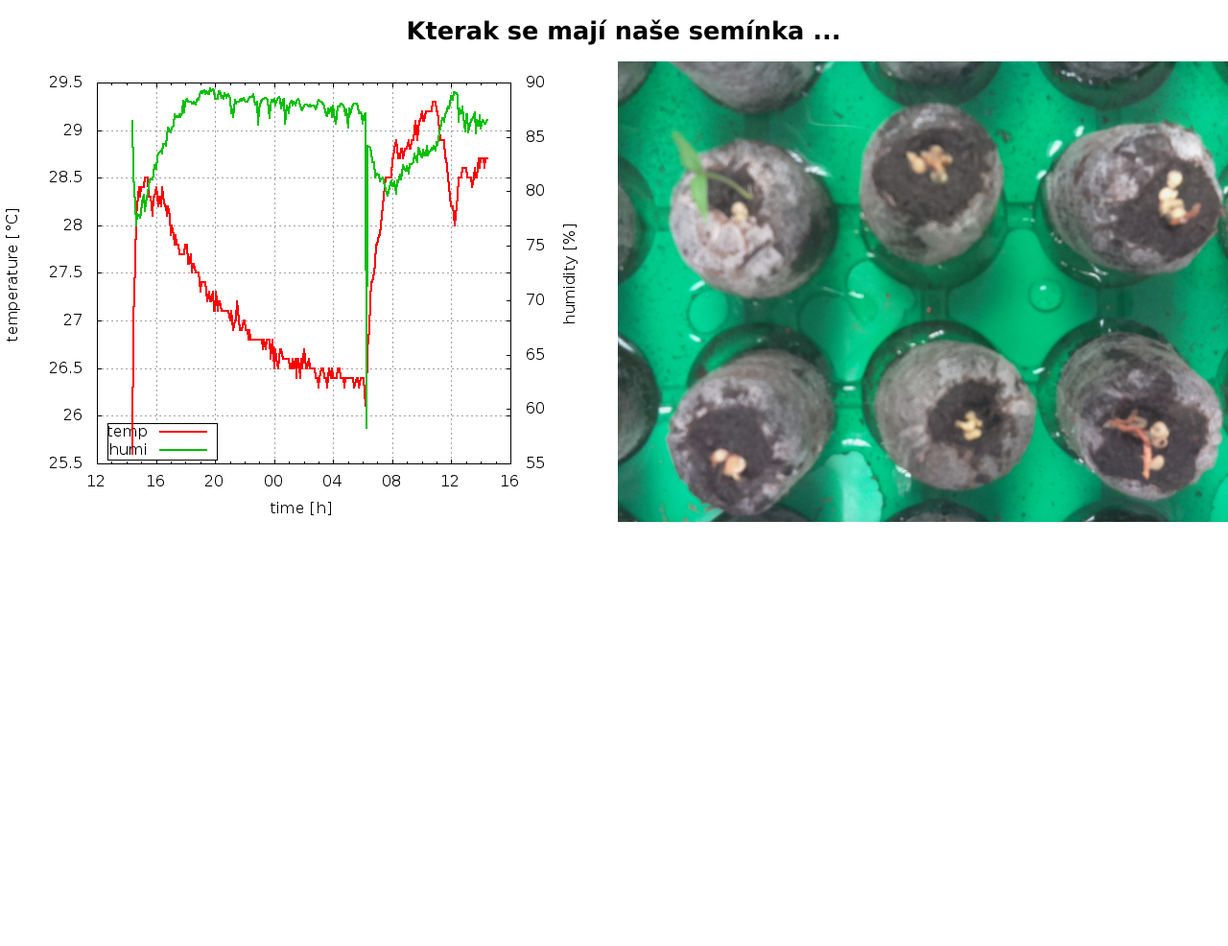
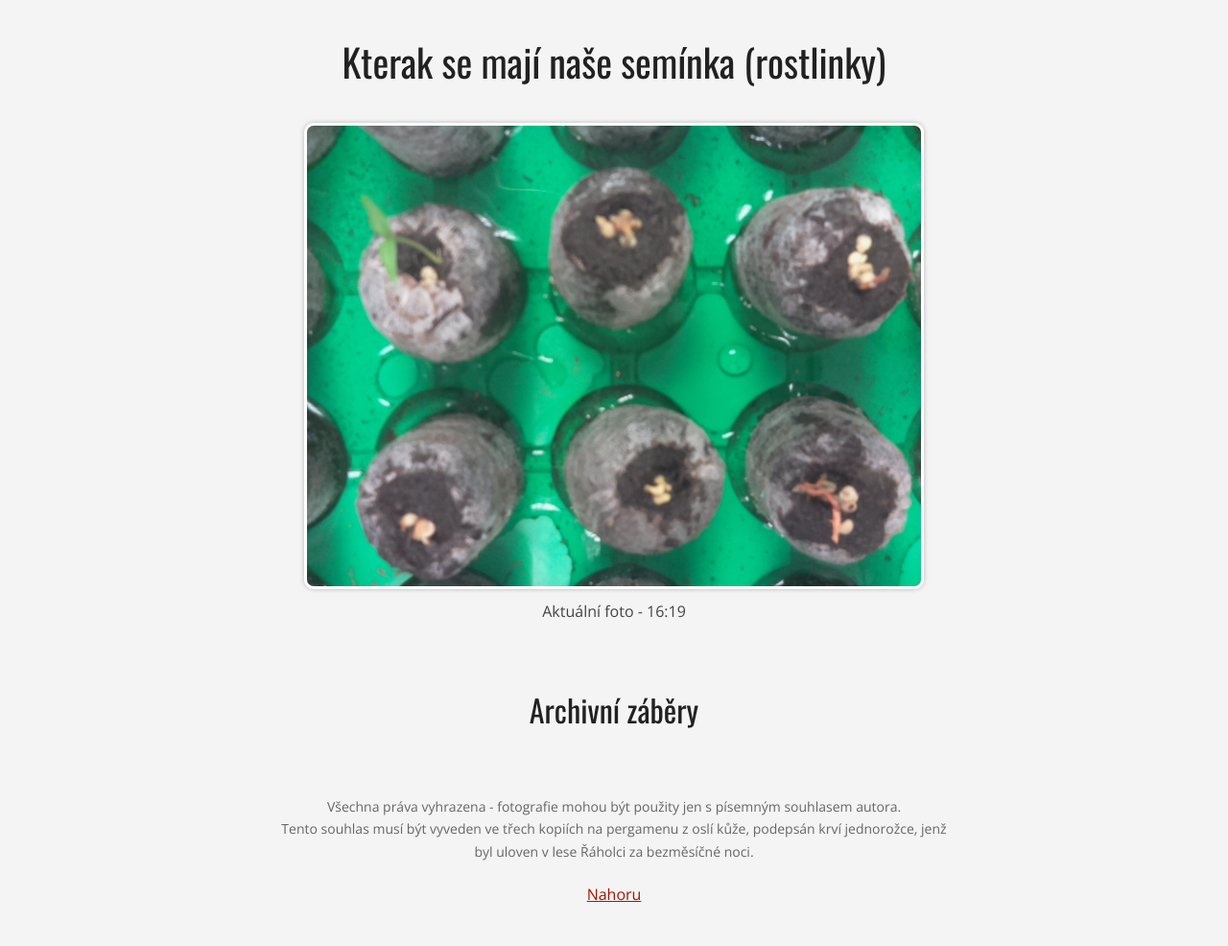
Before and after one commit to ondrejh/rpi_chilli, a PHP site: page / in a window 1280 px wide. Shown: the whole page at 96% size. Before the commit the page ends 544 px from the top, so only its background shows below. Run offline with PHP 8.4, Linux system fonts and the light colour scheme; some libraries are stand-ins or nearby versions.

Commit message:
php version web

```diff
--- a/www/index.html
+++ /dev/null
@@ -1,33 +0,0 @@
-<!DOCTYPE html>
-<html>
-
-<head>
-  <meta charset="utf-8" />
-  <title>Semínka papriček</title>
-  <!--<script type="text/javascript" src="http://code.jquery.com/jquery-latest.min.js"></script>
-  <!--[if lt IE 9]>
-    <script src="http://html5shiv.googlecode.com/svn/trunk/html5.js"></script>
-  <![endif]-->
-  <style type="text/css">
-    header, section, footer, aside, nav, article, figure, audio, video, canvas  { display:block; }
-  </style>
-  <link rel="stylesheet" type="text/css" href="style.css" media="screen" />
-  <link rel="shortcut icon" href="chilli.ico" />
-</head>
-
-<body>
-
-	<header>
-	<h1 align='center'>Kterak se mají naše semínka ...</h1>
-	</header>
-
-	<article>
-		<div>
-			<img class="left" src="humi.png" alt="Graf teploty a vlhkosti v pařníčku">
-			<img class="right" src="chilli.jpg" alt="Jak to v pařníčku aktuálně vypadá ...">
-		</div>
-	</article>
-
-</body>
-
-</html>
--- /dev/null
+++ b/www/index.php
@@ -0,0 +1,100 @@
+<!DOCTYPE html>
+<html>
+
+<head>
+    <meta charset="UTF-8">
+    <meta name="robots" content="noindex, nofollow">
+    <meta name="rating" content="general">
+    <meta name="author" content="chilli man">
+    <meta name="viewport" content="width=device-width, initial-scale=1.0, maximum-scale=1.0, user-scalable=no">
+    <meta http-equiv="X-UA-Compatible" content="IE=edge">
+    <title>Semínka papriček</title>
+    <meta name="description" content="Zobrazení aktuální situace v našem pařníčku. Můžete zde nejen sledovat vývoj teploty a vzdušné vlhkosti, ale také vidíte aktuální foto rostlinek." />
+    <meta name="keywords" content="semínka, chilli, moruga, čisté zlo" />
+
+    <link rel="stylesheet" type="text/css" href="https://cdnjs.cloudflare.com/ajax/libs/normalize/4.0.0/normalize.min.css" media="screen, print" />
+    <link rel="stylesheet" type="text/css" href="style.css" media="screen, print" />
+    <link href='https://fonts.googleapis.com/css?family=Open+Sans:400,700,400italic|Oswald&amp;subset=latin,latin-ext' rel='stylesheet' type='text/css'>
+    <link rel="shortcut icon" href="favicon.ico" />
+</head>
+
+<body class="home">
+
+    <header id="top">
+        <h1>Kterak se mají naše semínka (rostlinky)</h1>
+    </header>
+
+    <section class="content">
+
+        <article class="main">
+            <!--<p class="left">
+            <img src="humi.png" alt="Graf teploty a vlhkosti v pařníčku" width="600" height="450" />
+            <span class="desc">Graf aktuální teploty a&nbsp;vzdušné vlhkosti</span>
+            </p>-->
+            <p class="right">
+                <img src="chilli.jpg" alt="Jak to v pařníčku aktuálně vypadá" />
+                <?php
+                    echo '<span class="desc">Aktuální foto - ' . date("H:i",filemtime('chilli.jpg')) . '</span>';
+                ?>
+            </p>
+        </article>
+
+        <article class="archive">
+            <h2>Archivní záběry</h2>
+            <?php
+                function mtimecmp($a, $b) {
+                    $mt_a = filemtime($a);
+                    $mt_b = filemtime($b);
+
+                    if ($mt_a == $mt_b)
+                        return 0;
+                    else if ($mt_a < $mt_b)
+                        return -1;
+                    else
+                        return 1;
+                }
+
+                $images = glob('archive/*.jpg');
+                usort($images, "mtimecmp");
+                array_reverse($images);
+
+                for ($i = count($images) - 1; $i >= 0; $i--) {
+                    $image = $images[$i];
+                    $day = substr($image, 14, 2);
+                    $month = substr($image, 12, 2);
+                    $year = substr($image, 8, 4);
+                    $hour = substr($image, 17, 2);
+                    $minute = substr($image, 19, 2);
+
+                    if($hour == '07') {
+                        echo '<p class="foto"><img class="fotoImg" src="'.$image.'" />';
+                        echo '<span class="name">'.$day.'.'.$month.'.'.$year.' - '.$hour.':'.$minute.'</span></p>';
+                    }
+                }
+            ?>
+        </article>
+    </section>
+
+    <footer>
+        <p>Všechna práva vyhrazena - fotografie mohou být použity jen s&nbsp;písemným souhlasem autora.</p>
+        <p>Tento souhlas musí být vyveden ve&nbsp;třech kopiích na&nbsp;pergamenu z&nbsp;oslí kůže, podepsán krví jednorožce, jenž byl uloven v&nbsp;lese Řáholci za&nbsp;bezměsíčné noci.</p>
+        <p class="toTop">
+            <a href="#top" title="Přejít na horní část stránky">Nahoru</a>
+        </p>
+    </footer>
+
+    <script type="text/javascript" src="http://code.jquery.com/jquery-2.2.0.min.js" ></script>
+    <script type="text/javascript">
+        $(document).ready(function (){
+            function scrollToTop(aid){
+                var aTag = $("[id='"+ aid +"']");
+                    $('html,body').animate({scrollTop: aTag.offset().top},'slow');
+                }
+                $(".toTop a").click(function() {
+                scrollToTop('top');
+            });
+        });
+    </script>
+
+</body>
+</html>
--- a/www/style.css
+++ b/www/style.css
@@ -1,22 +1,171 @@
+*,
+*:before,
+*:after	{ -webkit-box-sizing: border-box; -moz-box-sizing: border-box; box-sizing: border-box; }
+
+html,
 body {
-	margin-left: auto;
-	margin-right: auto;
-	margin-top: 0;
-	width: 1300px;
-	font-family: Verdana, Arial, sans-serif;
-	font-size: .8em;
+	margin: 0;
+	padding: 0;
+	min-height: 100%;
+	font-family: 'Open Sans', Arial, sans-serif;
+	font-weight: 400;
+	font-size: 100%;
+	line-height: 1.667;
+	background-color: #f4f4f4;
+	text-align: center;
+	color: #444;
+}
+h1, h2 {
+	text-align: center;
+	margin: 0;
+	font-weight: 400;
+	font-size: 2.5em;
+	line-height: 1.2;
+	font-family: 'Oswald', Arial;
+	color: #212121;
+}
+h2 {
+	font-size: 2em;
+	margin: 30px 0;
+}
+p {
+	margin: 0 0 25px;
+	line-height: 1.667;
+}
+a {
+	text-decoration: underline;
+	color: #A61300;
+}
+a:hover,
+a:focus {
+	text-decoration: none;
+	color: #000;
 }
 
-h1 {
-	text-align = center;
+
+/* hlavicka */
+header {
+	max-width: 1260px;
+	margin: 0 auto;
+	padding: 40px 12px;
 }
 
-img.left {
-	position = relative;
-	left = 0;
+
+/* hlavni cast */
+.content {
+	max-width: 1260px;
+	margin: 0 auto;
+	padding: 0 12px 40px;
+}
+.main {
+	margin-bottom: 70px;
 }
 
-img.right {
-	position = relative;
-	right = 0;
+article:after {
+	content: '';
+	display: block;
+	clear: both;
 }
+
+.left,
+.right {
+	margin: 0;
+	max-width: 49%;
+	float: left;
+}
+.right {
+	float: none;
+	margin: 0 auto;
+	max-width: 90%;
+}
+img {
+	max-width: 100%;
+	height: auto;
+	vertical-align: top;
+	box-shadow: 0 0 5px rgba(0,0,0,0.25);
+	border-radius: 10px;
+	border: 3px solid #fff;
+}
+.desc {
+	display: block;
+	padding-top: 10px;
+}
+
+
+/* archiv fotek */
+.foto {
+	float: left;
+	width: 23%;
+	margin: 0 2.667% 2.667% 0;
+}
+.foto:nth-child(4n+1) {
+	margin-right: 0;
+}
+.name {
+	display: block;
+}
+
+
+/* paticka */
+footer {
+	max-width: 1260px;
+	margin: 0 auto;
+	padding: 0 12px 40px;
+	color: #666;
+	font-size: 14px;
+}
+footer p {
+	margin: 0 auto;
+	max-width: 700px;
+}
+footer p.toTop {
+	padding-top: 20px;
+	font-size: 1rem;
+}
+
+
+/* responze */
+@media only screen and (max-device-width: 767px) {
+
+	.left,
+	.right {
+		float: none;
+		display: block;
+		margin: 0 auto 45px;
+		max-width: 100%;
+	}
+	.right {
+		margin-bottom: 0;
+	}
+	.foto {
+		width: 48%;
+		margin: 0 0 4%;
+	}
+	.foto:nth-child(odd) {
+		float: right;
+	}
+
+}
+
+/* hlaska pro stary prohlizec */
+.home .buorg {
+	font-size: 13px;
+	background-color: #fff5ae;
+	box-shadow: 0 0 5px rgba(0,0,0,0.35);
+}
+.home .buorg a {
+	color: #A61300;
+	text-decoration: underline;
+}
+.home .buorg a:hover,
+.home .buorg a:focus {
+	color: #000;
+	text-decoration: none;
+}
+.home #buorgclose {
+	font-size: 23px;
+}
+.home #buorgclose:hover,
+.home #buorgclose:focus {
+	color: #A61300;
+}
```
Also changed, not shown: README.md, www/favicon.ico (renamed from www/chilli.ico), www/humi.png (deleted).
